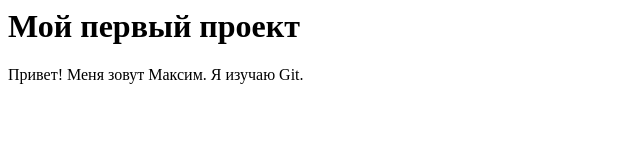
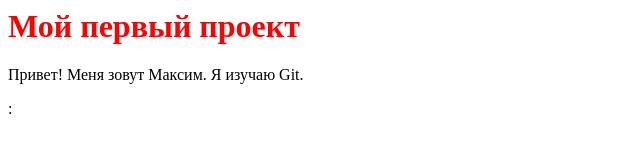
Before and after one commit to nestyyk/MyProject, a plain HTML site: page index.html in a window 1280 px wide. Shown: the whole page, without its empty margins (0-640 px from the left). Drawn offline with Linux system fonts and the light colour scheme.

Commit message:
feat: add styles

```diff
--- a/index.html
+++ b/index.html
@@ -1,2 +1,3 @@
 <h1>Мой первый проект</h1>
 <p>Привет! Меня зовут Максим. Я изучаю Git.</p>
+<head>: <link rel="stylesheet" href="styles.css">
--- /dev/null
+++ b/styles.css
@@ -0,0 +1 @@
+h1 { color: red; }
```
